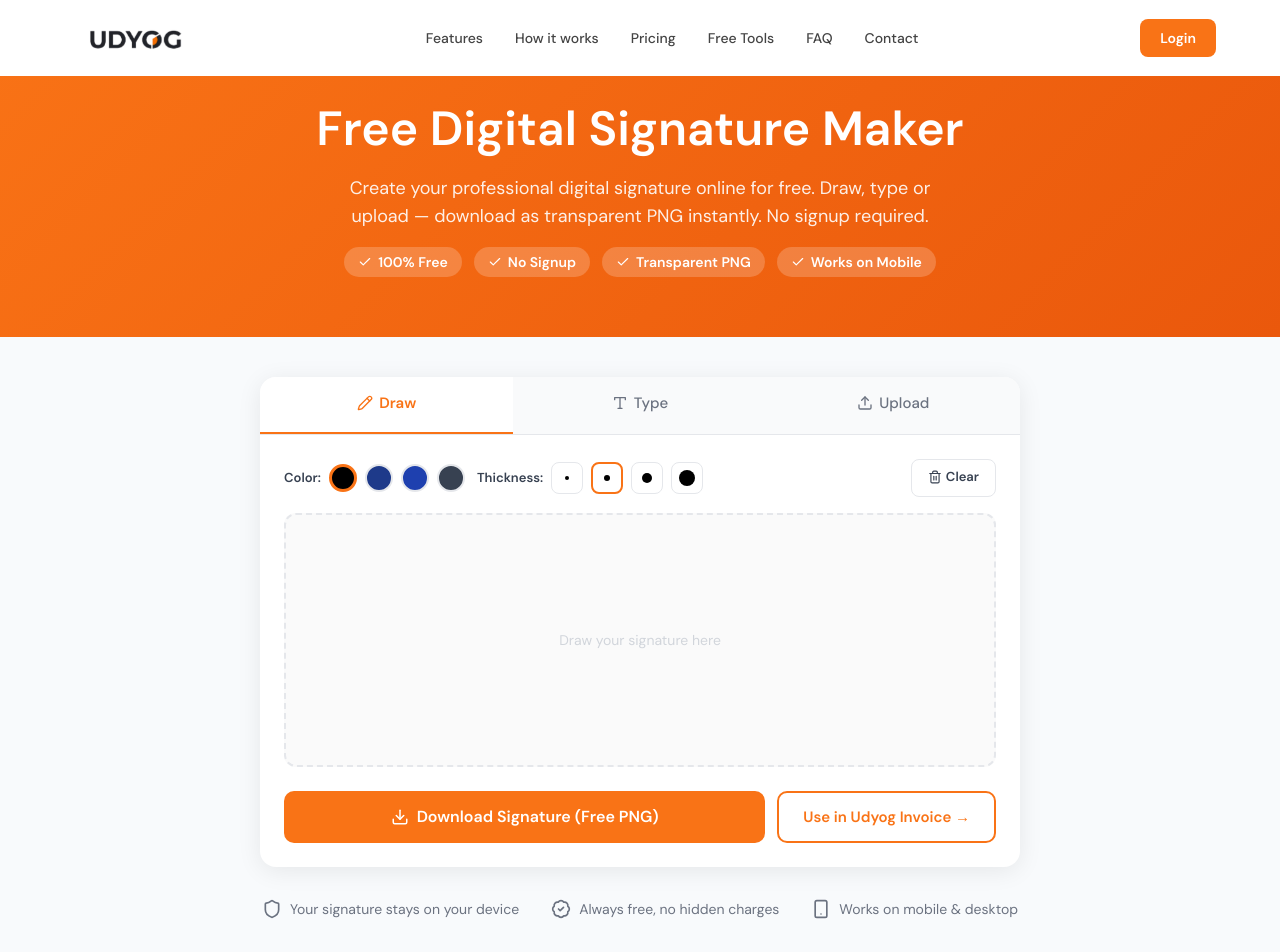
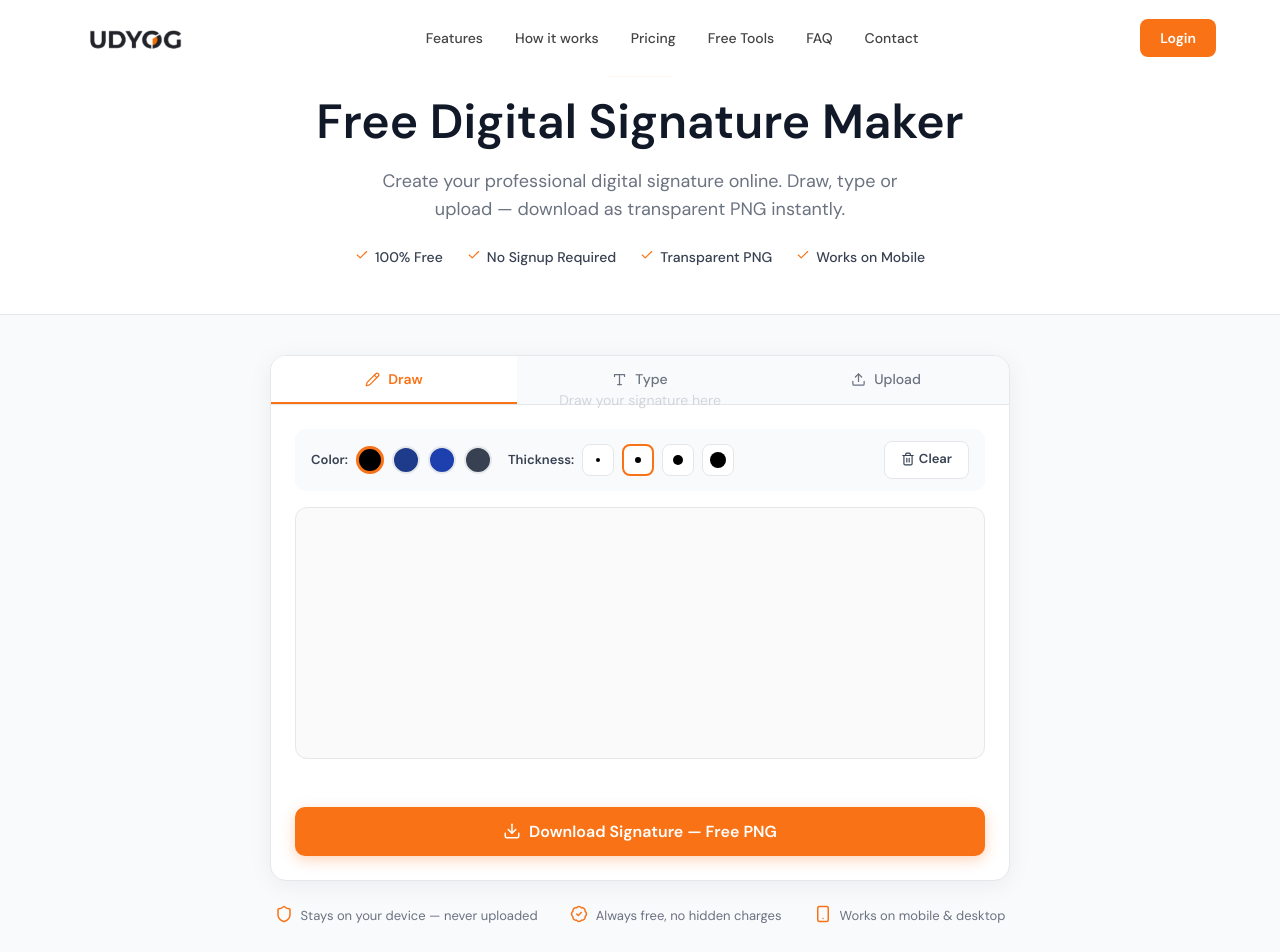
Before and after one commit to rounak621/udyogbook-landing, a Next.js app: page /tools/digital-signature in a window 1280 px wide. Shown: the top 952 px of the page. Built offline with nearby package versions, Linux system fonts and the light colour scheme.

Commit message:
Digital signature tool: Udyog theme redesign, fix background removal, remove Use in Udyog button

```diff
--- a/app/tools/digital-signature/DigitalSignatureTool.tsx
+++ b/app/tools/digital-signature/DigitalSignatureTool.tsx
@@ -1,6 +1,6 @@
 'use client'
 import { useState, useRef, useEffect } from 'react'
-import { Pencil, Type, Upload, Trash2, Download, FolderOpen, Shield, BadgeCheck, Smartphone, Check } from 'lucide-react'
+import { Pencil, Type, Upload, Trash2, Download, FolderOpen, Shield, BadgeCheck, Smartphone, Check, CheckCircle } from 'lucide-react'
 
 const FONT_FAMILIES = [
   { name: 'Dancing Script', css: 'Dancing+Script' },
@@ -120,30 +120,19 @@ export default function DigitalSignatureTool() {
         const ctx = canvas.getContext('2d')
         if (!ctx) return
         ctx.drawImage(img, 0, 0)
-        // Remove background — sample corners to detect bg color
+        // Brightness-based removal — keeps dark pixels (ink), removes light pixels (background)
         const imageData = ctx.getImageData(0, 0, canvas.width, canvas.height)
         const data = imageData.data
-
-        const samplePixel = (x: number, y: number) => {
-          const idx = (y * canvas.width + x) * 4
-          return { r: data[idx], g: data[idx + 1], b: data[idx + 2] }
-        }
-        const corners = [
-          samplePixel(0, 0),
-          samplePixel(canvas.width - 1, 0),
-          samplePixel(0, canvas.height - 1),
-          samplePixel(canvas.width - 1, canvas.height - 1),
-        ]
-        const bgR = Math.round(corners.reduce((s, c) => s + c.r, 0) / 4)
-        const bgG = Math.round(corners.reduce((s, c) => s + c.g, 0) / 4)
-        const bgB = Math.round(corners.reduce((s, c) => s + c.b, 0) / 4)
-
-        const tolerance = 40
         for (let i = 0; i < data.length; i += 4) {
-          const r = data[i], g = data[i + 1], b = data[i + 2]
-          const diff = Math.abs(r - bgR) + Math.abs(g - bgG) + Math.abs(b - bgB)
-          if (diff < tolerance * 3) {
-            data[i + 3] = 0
+          const r = data[i], g = data[i+1], b = data[i+2]
+          // Calculate perceived brightness
+          const brightness = (r * 0.299 + g * 0.587 + b * 0.114)
+          if (brightness > 160) {
+            // Light pixel = background = make transparent
+            data[i+3] = 0
+          } else {
+            // Dark pixel = ink = keep with alpha based on darkness
+            data[i+3] = Math.round(255 * (1 - brightness / 255))
           }
         }
         ctx.putImageData(imageData, 0, 0)
@@ -176,48 +165,55 @@ export default function DigitalSignatureTool() {
         .sig-font-btn:hover { border-color: #fdba74 !important; }
       `}</style>
 
-      {/* Hero Section */}
-      <div style={{ background: 'linear-gradient(135deg, #f97316 0%, #ea580c 100%)', padding: '100px 20px 60px', textAlign: 'center', color: '#fff' }}>
-        <h1 style={{ fontSize: 'clamp(28px, 5vw, 48px)', fontWeight: 800, marginBottom: 16, lineHeight: 1.2 }}>
+      {/* Hero */}
+      <div style={{ background: '#fff', borderBottom: '1px solid #e5e7eb', padding: '48px 20px', textAlign: 'center' }}>
+        <div style={{ display: 'inline-block', background: '#fff7ed', color: '#f97316', padding: '6px 16px', borderRadius: 20, fontSize: 13, fontWeight: 600, marginBottom: 16 }}>
+          Free Tool
+        </div>
+        <h1 style={{ fontSize: 'clamp(28px, 5vw, 48px)', fontWeight: 800, color: '#111827', marginBottom: 16, lineHeight: 1.2 }}>
           Free Digital Signature Maker
         </h1>
-        <p style={{ fontSize: 18, opacity: 0.9, maxWidth: 600, margin: '0 auto', lineHeight: 1.6 }}>
-          Create your professional digital signature online for free. Draw, type or upload — download as transparent PNG instantly. No signup required.
+        <p style={{ fontSize: 18, color: '#6b7280', maxWidth: 560, margin: '0 auto 24px', lineHeight: 1.6 }}>
+          Create your professional digital signature online. Draw, type or upload — download as transparent PNG instantly.
         </p>
-        <div style={{ marginTop: 16, display: 'flex', justifyContent: 'center', gap: 12, flexWrap: 'wrap' }}>
-          {['100% Free', 'No Signup', 'Transparent PNG', 'Works on Mobile'].map(badge => (
-            <span key={badge} style={{ background: 'rgba(255,255,255,0.2)', padding: '6px 14px', borderRadius: 20, fontSize: 14, fontWeight: 600, display: 'flex', alignItems: 'center', gap: 6 }}>
-              <Check size={14} />
-              {badge}
-            </span>
+        <div style={{ display: 'flex', justifyContent: 'center', gap: 24, flexWrap: 'wrap' }}>
+          {[
+            { icon: <Check size={14} />, text: '100% Free' },
+            { icon: <Check size={14} />, text: 'No Signup Required' },
+            { icon: <Check size={14} />, text: 'Transparent PNG' },
+            { icon: <Check size={14} />, text: 'Works on Mobile' },
+          ].map(badge => (
+            <div key={badge.text} style={{ display: 'flex', alignItems: 'center', gap: 6, color: '#374151', fontSize: 14, fontWeight: 500 }}>
+              <span style={{ color: '#f97316' }}>{badge.icon}</span>
+              {badge.text}
+            </div>
           ))}
         </div>
       </div>
 
       {/* Tool Section */}
-      <div style={{ maxWidth: 800, margin: '0 auto', padding: '40px 20px' }}>
-        <div style={{ background: '#fff', borderRadius: 16, boxShadow: '0 4px 24px rgba(0,0,0,0.08)', overflow: 'hidden' }}>
+      {/* Tool Card */}
+      <div style={{ maxWidth: 780, margin: '0 auto', padding: '40px 20px' }}>
+        <div style={{ background: '#fff', borderRadius: 16, border: '1px solid #e5e7eb', boxShadow: '0 4px 24px rgba(0,0,0,0.06)', overflow: 'hidden' }}>
 
           {/* Tab Bar */}
-          <div style={{ display: 'flex', borderBottom: '1px solid #e5e7eb' }}>
+          <div style={{ display: 'flex', borderBottom: '1px solid #e5e7eb', background: '#f9fafb' }}>
             {(['draw', 'type', 'upload'] as const).map(tab => (
               <button
                 key={tab}
-                className="sig-tab"
                 onClick={() => setActiveTab(tab)}
                 style={{
-                  flex: 1, padding: '16px', border: 'none', cursor: 'pointer',
-                  background: activeTab === tab ? '#fff' : '#f9fafb',
+                  flex: 1, padding: '14px 8px', border: 'none', cursor: 'pointer',
+                  background: activeTab === tab ? '#fff' : 'transparent',
                   color: activeTab === tab ? '#f97316' : '#6b7280',
                   fontWeight: activeTab === tab ? 700 : 500,
-                  fontSize: 15,
+                  fontSize: 14,
                   borderBottom: activeTab === tab ? '2px solid #f97316' : '2px solid transparent',
-                  fontFamily: 'inherit',
+                  display: 'flex', alignItems: 'center', justifyContent: 'center', gap: 8,
+                  transition: 'all 0.15s',
                 }}
               >
-                <span style={{ display: 'inline-flex', alignItems: 'center', gap: 6 }}>
-                  {tab === 'draw' ? <><Pencil size={16} /> Draw</> : tab === 'type' ? <><Type size={16} /> Type</> : <><Upload size={16} /> Upload</>}
-                </span>
+                {tab === 'draw' ? <><Pencil size={15} /> Draw</> : tab === 'type' ? <><Type size={15} /> Type</> : <><Upload size={15} /> Upload</>}
               </button>
             ))}
           </div>
@@ -227,7 +223,11 @@ export default function DigitalSignatureTool() {
             {activeTab === 'draw' && (
               <div>
                 {/* Controls */}
-                <div style={{ display: 'flex', gap: 12, marginBottom: 16, flexWrap: 'wrap', alignItems: 'center' }}>
+                <div style={{
+                  display: 'flex', gap: 16, marginBottom: 16,
+                  padding: '12px 16px', background: '#f9fafb',
+                  borderRadius: 10, alignItems: 'center', flexWrap: 'wrap'
+                }}>
                   <div style={{ display: 'flex', alignItems: 'center', gap: 8 }}>
                     <label style={{ fontSize: 13, color: '#374151', fontWeight: 600 }}>Color:</label>
                     {['#000000', '#1e3a8a', '#1e40af', '#374151'].map(color => (
@@ -269,7 +269,11 @@ export default function DigitalSignatureTool() {
                 </div>
 
                 {/* Canvas */}
-                <div style={{ border: '2px dashed #e5e7eb', borderRadius: 12, background: '#fafafa', position: 'relative' }}>
+                <div style={{
+                  border: '1.5px solid #e5e7eb', borderRadius: 12,
+                  background: '#fafafa', overflow: 'hidden',
+                  cursor: 'crosshair',
+                }}>
                   <canvas
                     ref={canvasRef}
                     width={700}
@@ -343,10 +347,16 @@ export default function DigitalSignatureTool() {
                   <input ref={fileInputRef} type="file" accept="image/*" style={{ display: 'none' }} onChange={handleFileUpload} />
                 </div>
                 {uploadedImage && (
-                  <div style={{ marginTop: 20, textAlign: 'center' }}>
-                    <p style={{ fontSize: 13, color: '#6b7280', marginBottom: 8 }}>Preview (background will be removed on download):</p>
-                    {/* eslint-disable-next-line @next/next/no-img-element */}
-                    <img src={uploadedImage} alt="Uploaded signature" style={{ maxHeight: 150, maxWidth: '100%', border: '1px solid #e5e7eb', borderRadius: 8, padding: 8, display: 'inline-block' }} />
+                  <div style={{
+                    marginTop: 16, padding: '16px 20px',
+                    background: '#f0fdf4', border: '1px solid #bbf7d0',
+                    borderRadius: 10, display: 'flex', alignItems: 'center', gap: 12
+                  }}>
+                    <CheckCircle size={20} style={{ color: '#16a34a', flexShrink: 0 }} />
+                    <div>
+                      <p style={{ fontSize: 14, fontWeight: 600, color: '#15803d', textAlign: 'left' }}>Image uploaded successfully</p>
+                      <p style={{ fontSize: 12, color: '#16a34a', marginTop: 2, textAlign: 'left' }}>Background will be removed automatically when you download</p>
+                    </div>
                   </div>
                 )}
               </div>
@@ -355,43 +365,34 @@ export default function DigitalSignatureTool() {
             {/* Download Button */}
             <div style={{ marginTop: 24, display: 'flex', gap: 12, flexWrap: 'wrap' }}>
               <button
-                className="sig-download"
                 onClick={downloadSignature}
                 style={{
-                  flex: 1, padding: '14px 24px', background: '#f97316', color: '#fff',
-                  border: 'none', borderRadius: 10, fontWeight: 700, fontSize: 16,
-                  cursor: 'pointer', display: 'flex', alignItems: 'center', justifyContent: 'center', gap: 8,
-                  fontFamily: 'inherit', transition: 'background 0.2s',
+                  width: '100%', padding: '14px 24px',
+                  background: '#f97316', color: '#fff', border: 'none',
+                  borderRadius: 10, fontWeight: 700, fontSize: 16,
+                  cursor: 'pointer', display: 'flex', alignItems: 'center',
+                  justifyContent: 'center', gap: 8, marginTop: 24,
+                  boxShadow: '0 4px 14px rgba(249,115,22,0.3)',
+                  transition: 'background 0.15s',
                 }}
               >
-                <Download size={18} /> Download Signature (Free PNG)
+                <Download size={18} />
+                Download Signature — Free PNG
               </button>
-              <a
-                href="https://app.udyogbook.in/sign-up"
-                className="sig-cta-outline"
-                style={{
-                  padding: '14px 24px', background: '#fff', color: '#f97316',
-                  border: '2px solid #f97316', borderRadius: 10, fontWeight: 700, fontSize: 15,
-                  cursor: 'pointer', textDecoration: 'none', display: 'flex', alignItems: 'center', gap: 8,
-                  transition: 'background 0.2s',
-                }}
-              >
-                Use in Udyog Invoice →
-              </a>
             </div>
           </div>
         </div>
 
         {/* Trust badges */}
-        <div style={{ display: 'flex', justifyContent: 'center', gap: 32, marginTop: 32, flexWrap: 'wrap' }}>
+        <div style={{ display: 'flex', justifyContent: 'center', gap: 32, marginTop: 24, flexWrap: 'wrap' }}>
           {[
-            { icon: <Shield size={20} color="#6b7280" />, text: 'Your signature stays on your device' },
-            { icon: <BadgeCheck size={20} color="#6b7280" />, text: 'Always free, no hidden charges' },
-            { icon: <Smartphone size={20} color="#6b7280" />, text: 'Works on mobile & desktop' },
+            { icon: <Shield size={18} />, text: 'Stays on your device — never uploaded' },
+            { icon: <BadgeCheck size={18} />, text: 'Always free, no hidden charges' },
+            { icon: <Smartphone size={18} />, text: 'Works on mobile & desktop' },
           ].map(badge => (
-            <div key={badge.text} style={{ display: 'flex', alignItems: 'center', gap: 8, color: '#6b7280', fontSize: 14 }}>
-              {badge.icon}
-              <span>{badge.text}</span>
+            <div key={badge.text} style={{ display: 'flex', alignItems: 'center', gap: 8, color: '#6b7280', fontSize: 13 }}>
+              <span style={{ color: '#f97316' }}>{badge.icon}</span>
+              {badge.text}
             </div>
           ))}
         </div>
--- a/app/tools/digital-signature/SEOContent.tsx
+++ b/app/tools/digital-signature/SEOContent.tsx
@@ -1,6 +1,6 @@
 export default function SEOContent() {
   return (
-    <div style={{ background: '#fff', borderTop: '1px solid #e5e7eb', marginTop: 40 }}>
+    <div style={{ background: '#f9fafb', borderTop: '1px solid #e5e7eb', marginTop: 40 }}>
       <div style={{ maxWidth: 800, margin: '0 auto', padding: '60px 20px' }}>
 
         <h2 style={{ fontSize: 28, fontWeight: 800, color: '#111', marginBottom: 16 }}>
@@ -59,7 +59,7 @@ export default function SEOContent() {
               a: 'ऊपर दिए गए टूल में Draw, Type या Upload में से कोई एक option चुनें। अपना signature बनाएं और Download बटन पर click करें। आपका signature transparent PNG format में download हो जाएगा।'
             },
           ].map(faq => (
-            <div key={faq.q} style={{ border: '1px solid #e5e7eb', borderRadius: 12, padding: 20 }}>
+            <div key={faq.q} style={{ background: '#fff', border: '1px solid #e5e7eb', borderRadius: 12, padding: 20 }}>
               <h3 style={{ fontSize: 16, fontWeight: 700, color: '#111', marginBottom: 8 }}>{faq.q}</h3>
               <p style={{ fontSize: 14, color: '#6b7280', lineHeight: 1.7 }}>{faq.a}</p>
             </div>
```
